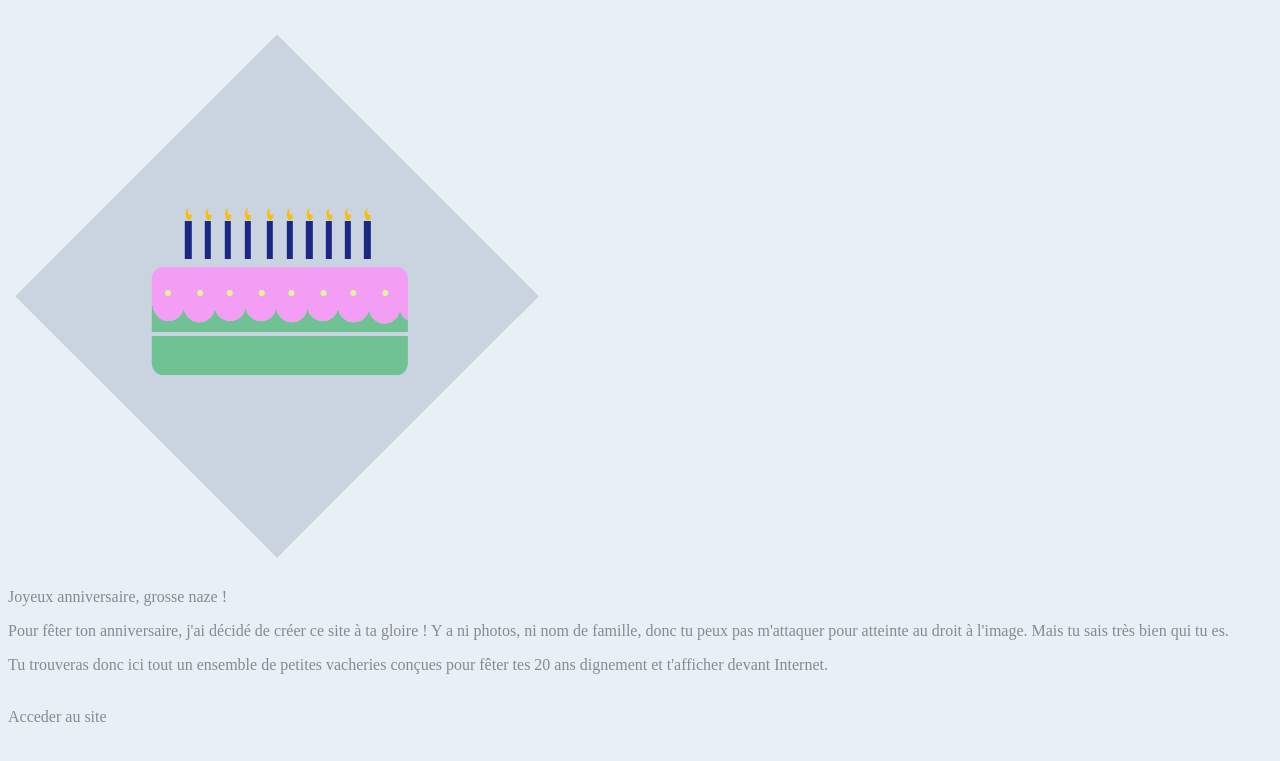
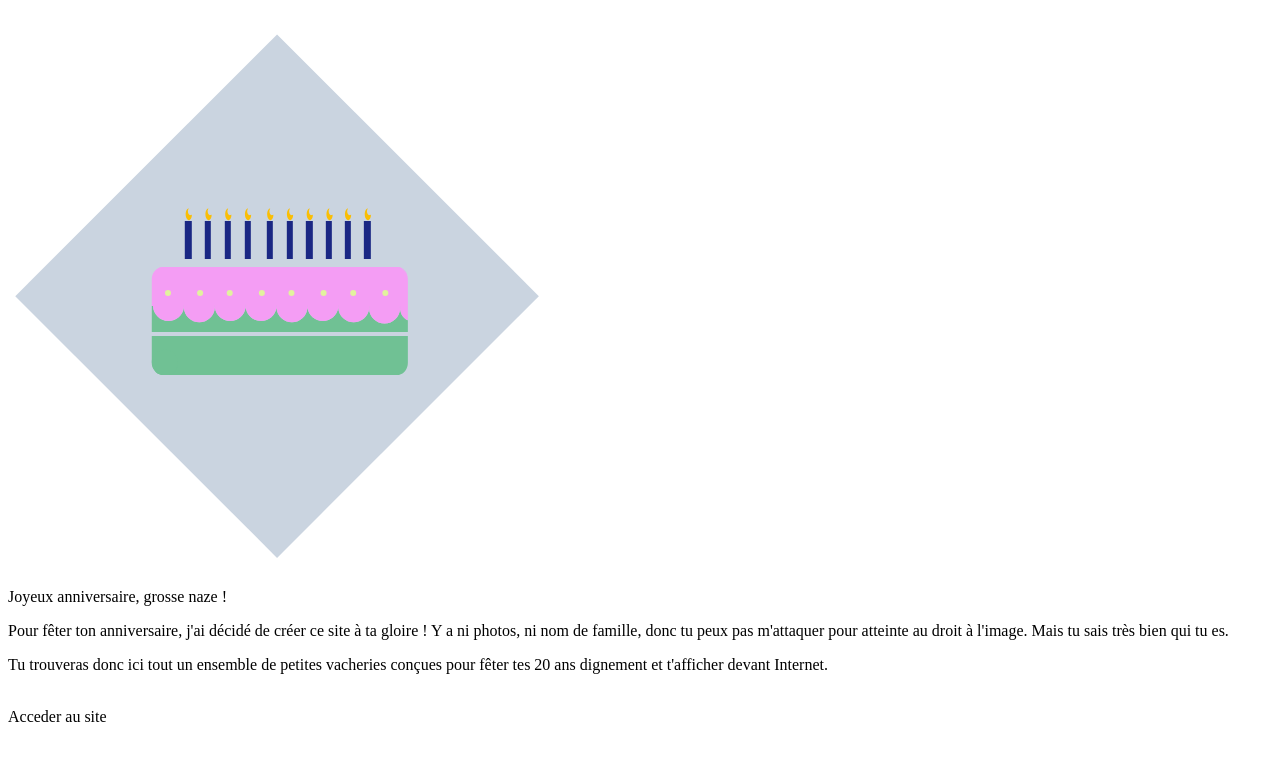
Before and after one commit to Simpleprune/simpleprune.github.io, a Jekyll site: the page index.html, which Jekyll copies as it is, in a window 1280 px wide. Shown: the top 761 px of the page. Built offline with Jekyll 4.4.1, drawn with Linux system fonts in a browser that asks for light colours.

Commit message:
Update style.css

```diff
--- a/css/style.css
+++ b/css/style.css
@@ -3,38 +3,6 @@
 Primary style
 
 -------------------------------- */
-html * {
-  -webkit-font-smoothing: antialiased;
-  -moz-osx-font-smoothing: grayscale;
-}
-
-*, *:after, *:before {
-  -webkit-box-sizing: border-box;
-  -moz-box-sizing: border-box;
-  box-sizing: border-box;
-}
-
-body {
-  font-size: 100%;
-  font-family: "Droid Serif", serif;
-  color: #7f8c97;
-  background-color: #e9f0f5;
-}
-
-a {
-  color: #acb7c0;
-  text-decoration: none;
-  font-family: "Open Sans", sans-serif;
-}
-
-img {
-  max-width: 100%;
-}
-
-h1, h2 {
-  font-family: "Open Sans", sans-serif;
-  font-weight: bold;
-}
 
 /* --------------------------------
 
```
